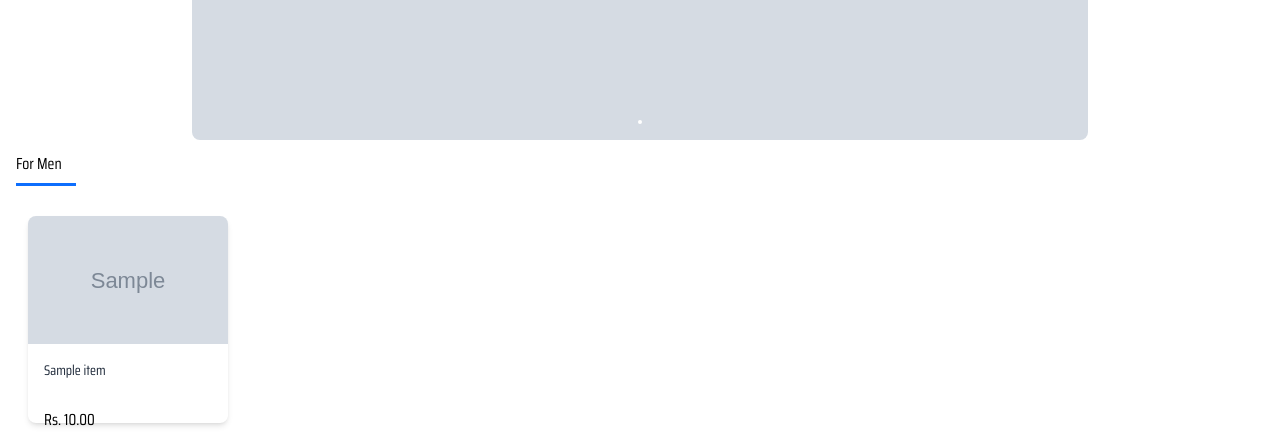
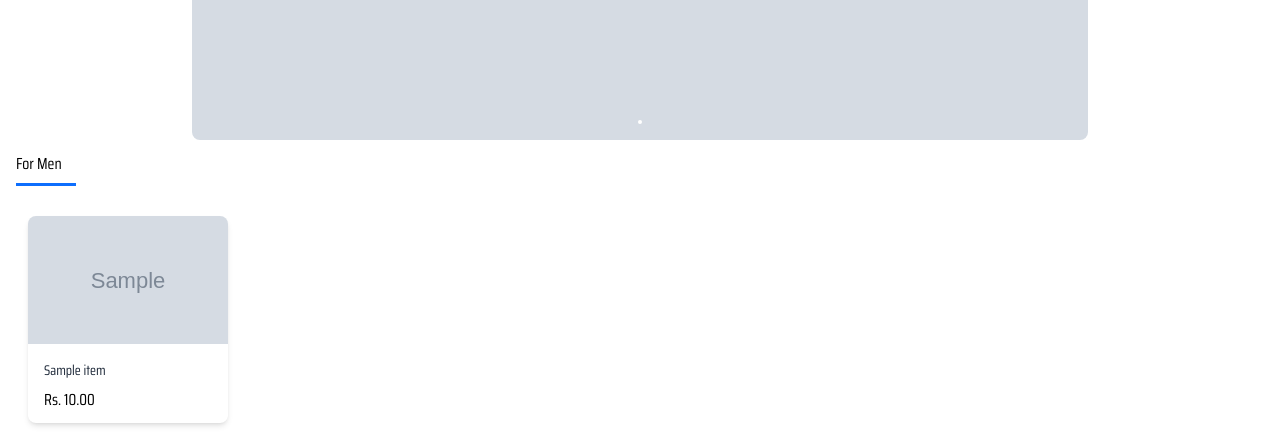
Before and after one commit to Sushan64/E-commerce, a Django app: template ecommerce/templates/ecommerce/home.html in a window 1280 px wide. Shown: the part 600-1047 px from the top of the page. Run offline with Django 5.2, Linux system fonts and the light colour scheme; the template is opened without the code that fills it: values that come from a table or form of the project are taken from there, others are empty; tables that the repository leaves empty hold one stand-in row (values such as "Sample post"); grey boxes marked "Sample" are stand-in pictures.

Commit message:
Assistant checkpoint: Restore text display and enhance hover shadow
Assistant generated file changes:
- ecommerce/templates/ecommerce/carousel.html: Restore normal text display and hover shadow

---

User prompt:

No, remove that .... Into two line to normal. You removed my shadow effect while hovering as well

Replit-Commit-Author: Assistant
Replit-Commit-Session-Id: 3b29115d-6846-4486-ab0f-98d72344f999

```diff
--- a/ecommerce/templates/ecommerce/carousel.html
+++ b/ecommerce/templates/ecommerce/carousel.html
@@ -4,12 +4,12 @@
 <link rel="stylesheet" href="{% static 'ecommerce/style.css' %}">
 {% endblock %}
 
-<div class="group relative w-[200px] bg-white rounded-lg shadow-md hover:shadow-xl transition-all duration-300 ease-in-out transform hover:-translate-y-1 mx-3 my-2">
+<div class="group relative w-[200px] bg-white rounded-lg shadow-md hover:shadow-2xl transition-all duration-300 ease-in-out transform hover:-translate-y-1 mx-3 my-2">
     <a href="{% url 'Product_view' slug=item.slug %}" class="block overflow-hidden rounded-t-lg">
         <img src="{{ item.image.url }}" class="w-full h-32 object-cover transform transition-transform duration-300 group-hover:scale-105" alt="Product image">
     </a>
     <div class="p-4">
-        <h5 class="text-sm font-bold text-gray-800 line-clamp-2 h-10 mb-2">{{ item.name }}</h5>
+        <h5 class="text-sm font-bold text-gray-800 mb-2">{{ item.name }}</h5>
         <p class="text-primary-600 font-bold">Rs. {{ item.price }}</p>
     </div>
 </div>
```
